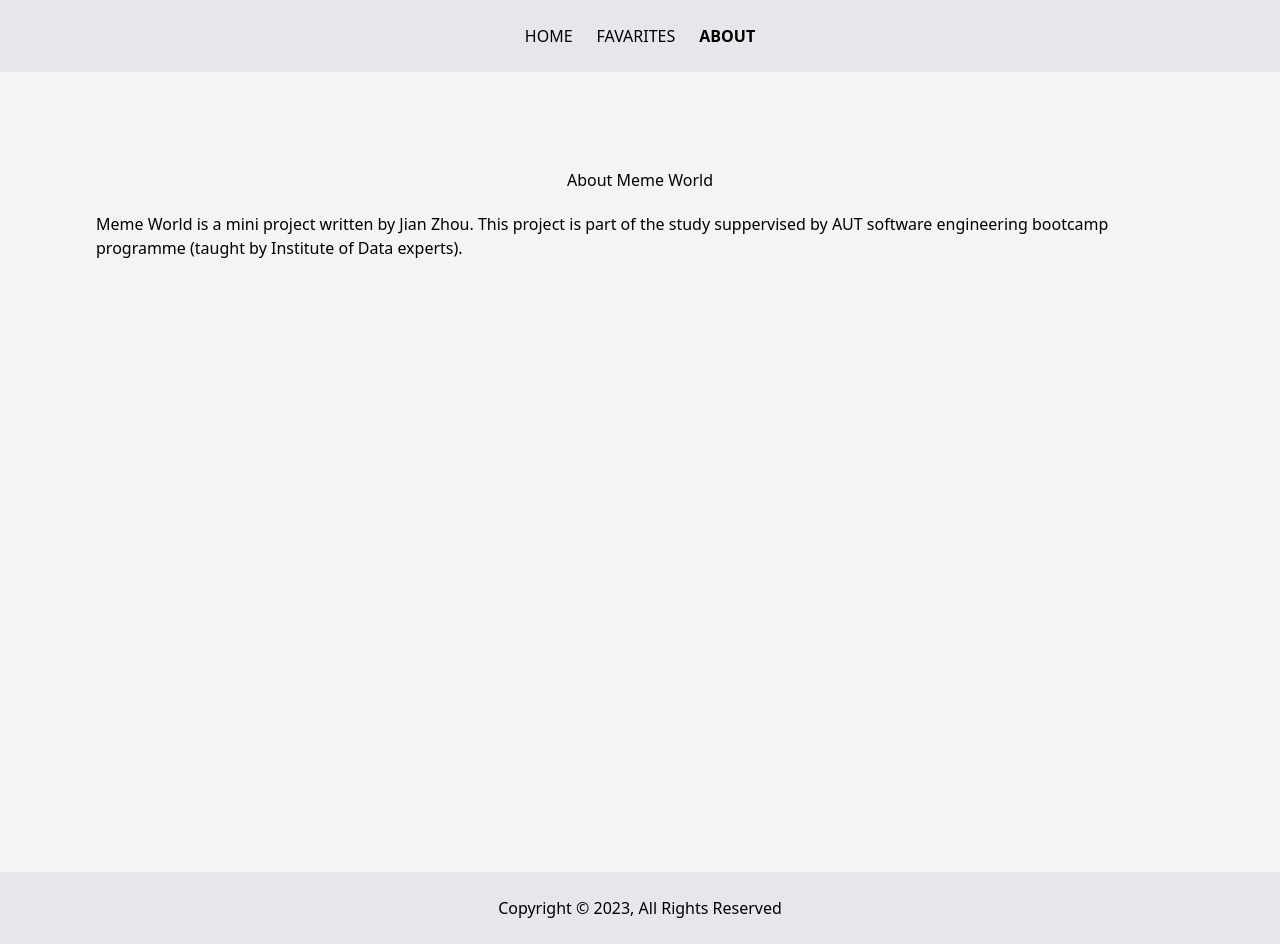
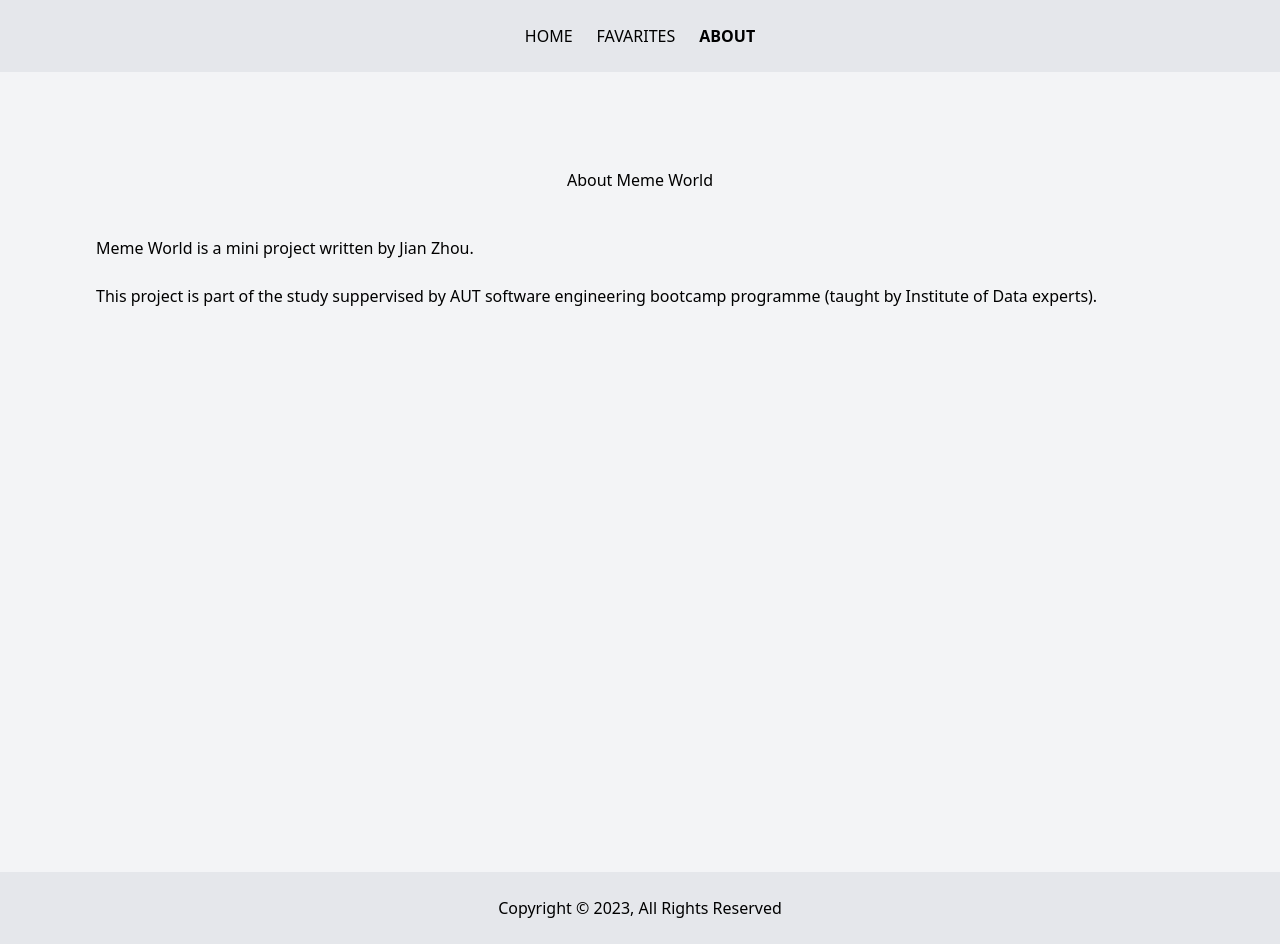
Before and after one commit to azurewood/meme, a Next.js app: page /about in a window 1280 px wide. Built offline with nearby package versions, Linux system fonts and the light colour scheme.

Commit message:
added a box component as container

```diff
--- a/app/about/page.tsx
+++ b/app/about/page.tsx
@@ -1,6 +1,7 @@
 'use client'
 
 import Layout from '@/components/layout';
+import Box from '@/components/Box';
 
 export default function Home() {
 
@@ -8,13 +9,15 @@ export default function Home() {
     <Layout>
       <main className="bg-gray-100 flex min-h-screen flex-col items-center p-24">
 
-      <div className='mb-5'>
-        <h1>About Meme World</h1>
-      </div>
-        <div>
-          <p>Meme World is a mini project written by Jian Zhou. This project is part of the study suppervised by AUT software engineering bootcamp programme (taught by Institute of Data experts).</p>
+        <div className='mb-5'>
+          <h1>About Meme World</h1>
         </div>
-
+        <br></br>
+        <Box>
+          <p>Meme World is a mini project written by Jian Zhou.</p>
+          <p>&nbsp;</p>
+          <p>This project is part of the study suppervised by AUT software engineering bootcamp programme (taught by Institute of Data experts).</p>
+        </Box>
       </main>
     </Layout>
   )
--- a/app/favorites/myMemes.tsx
+++ b/app/favorites/myMemes.tsx
@@ -5,6 +5,7 @@ import { useState, useEffect, useContext, useCallback } from 'react';
 import { MemesDataContext, MemeType } from '@/app/memesDataContext';
 import ReactPaginate from 'react-paginate';
 import MyItems from '@/app/favorites/myItems';
+import Box from '@/components/Box';
 
 
 export default function MyMemes({ itemsPerPage }: { itemsPerPage: number }) {
@@ -68,7 +69,7 @@ export default function MyMemes({ itemsPerPage }: { itemsPerPage: number }) {
         <h1>My Favorites</h1>
       </div>
 
-      {myMemes?.length === 0 ? "Please check out your favoriate memes from home page." :
+      {myMemes?.length === 0 ? <Box>Please check out your favoriate memes from home page.</Box> :
         <div className='space-y-5'>
           <ReactPaginate
             breakLabel="..."
@@ -87,7 +88,7 @@ export default function MyMemes({ itemsPerPage }: { itemsPerPage: number }) {
             nextLinkClassName='inline-block w-max'
             activeClassName="bg-gray-300"
             activeLinkClassName="text-slate-900 font-bold text-xl"
-            forcePage={pageCount>0?page:-1}
+            forcePage={pageCount > 0 ? page : -1}
           />
           <MyItems currentItems={currentItems} />
           <ReactPaginate
@@ -107,7 +108,7 @@ export default function MyMemes({ itemsPerPage }: { itemsPerPage: number }) {
             nextLinkClassName='inline-block w-max'
             activeClassName="bg-gray-300"
             activeLinkClassName="text-slate-900 font-bold text-xl"
-            forcePage={pageCount>0?page:-1}
+            forcePage={pageCount > 0 ? page : -1}
           />
         </div>}
 
--- /dev/null
+++ b/components/Box.tsx
@@ -0,0 +1,14 @@
+import { ReactNode } from "react";
+
+export default function Box({
+    children, // will be a page or nested layout
+}: {
+    children: ReactNode
+}) {
+
+    return (
+        <div className="container">
+            {children}
+        </div>
+    )
+}
```
